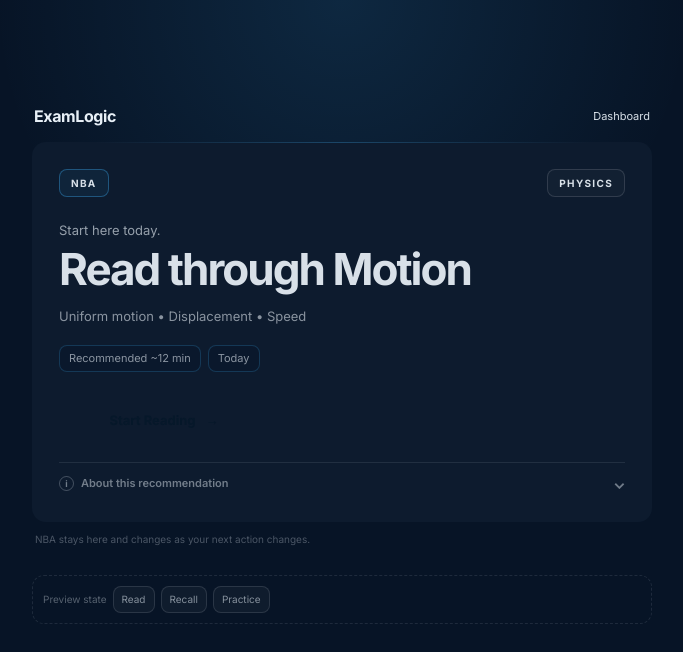
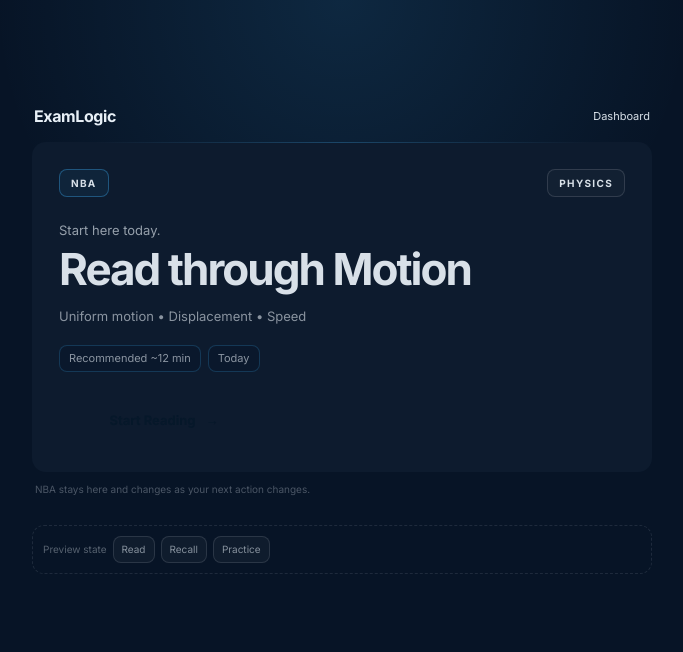
Before and after one commit to examforge99/examlogic, a Next.js app: page /prototypes/nba-session in a window 1280 px wide. Shown: the top 652 px of the page, without its empty margins (298-981 px from the left). Built offline with nearby package versions, Linux system fonts and the light colour scheme.

Commit message:
Remove persistent recommendation disclaimer and set reading notice to 5 seconds

```diff
--- a/src/app/prototypes/nba-session/page.tsx
+++ b/src/app/prototypes/nba-session/page.tsx
@@ -37,8 +37,7 @@ const actionCopy: Record<Action, { lead: string; title: string; detail: string;
 export default function NBASessionPrototype() {
   const [action, setAction] = useState<Action>('READ')
   const [stage, setStage] = useState<Stage>('ready')
-  const [disclaimerOpen, setDisclaimerOpen] = useState(false)
-  const [notice, setNotice] = useState<Notice>('none')
+    const [notice, setNotice] = useState<Notice>('none')
   const [seconds, setSeconds] = useState(12 * 60)
   const copy = actionCopy[action]
 
@@ -59,13 +58,12 @@ export default function NBASessionPrototype() {
   }, [seconds, stage])
 
   const startReading = () => {
-    setDisclaimerOpen(false)
     setNotice('reading-info')
     setStage('reading')
     setSeconds(12 * 60)
     window.setTimeout(() => {
       setNotice('none')
-    }, 7000)
+    }, 5000)
   }
 
   const finishReading = () => {
@@ -122,30 +120,6 @@ export default function NBASessionPrototype() {
             <ReadyState copy={copy} onAction={primaryAction} />
           )}
 
-          {stage !== 'reading' && (
-            <div className="disclaimer">
-              <button
-                className="disclaimer-toggle"
-                aria-expanded={disclaimerOpen}
-                aria-controls="nba-disclaimer"
-                onClick={() => setDisclaimerOpen((open) => !open)}
-              >
-                <span className="disclaimer-label"><span className="info-mark">i</span> About this recommendation</span>
-                <span className={`chevron ${disclaimerOpen ? 'open' : ''}`}>⌄</span>
-              </button>
-
-              {disclaimerOpen && (
-                <div id="nba-disclaimer" className="disclaimer-body">
-                  <p>
-                    The recommended time gives you a focused window for this concept. It is not a deadline or a measure of mastery.
-                  </p>
-                  <p>
-                    ExamLogic provides the focus and recommended timing, not the learning material. Use your textbook, notes, tutorial, or preferred study material.
-                  </p>
-                </div>
-              )}
-            </div>
-          )}
         </article>
 
         <p className="dashboard-note">
```
